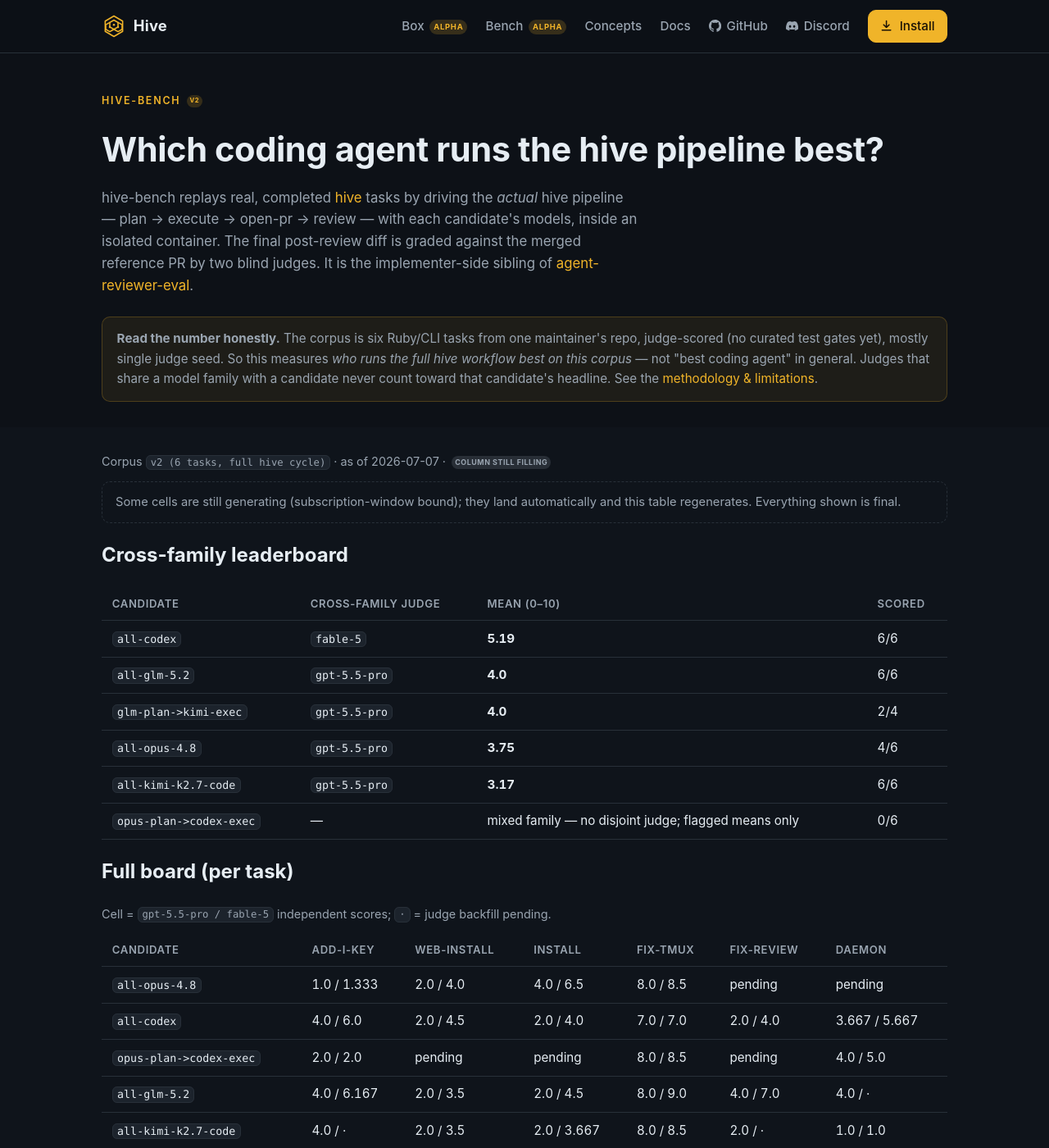
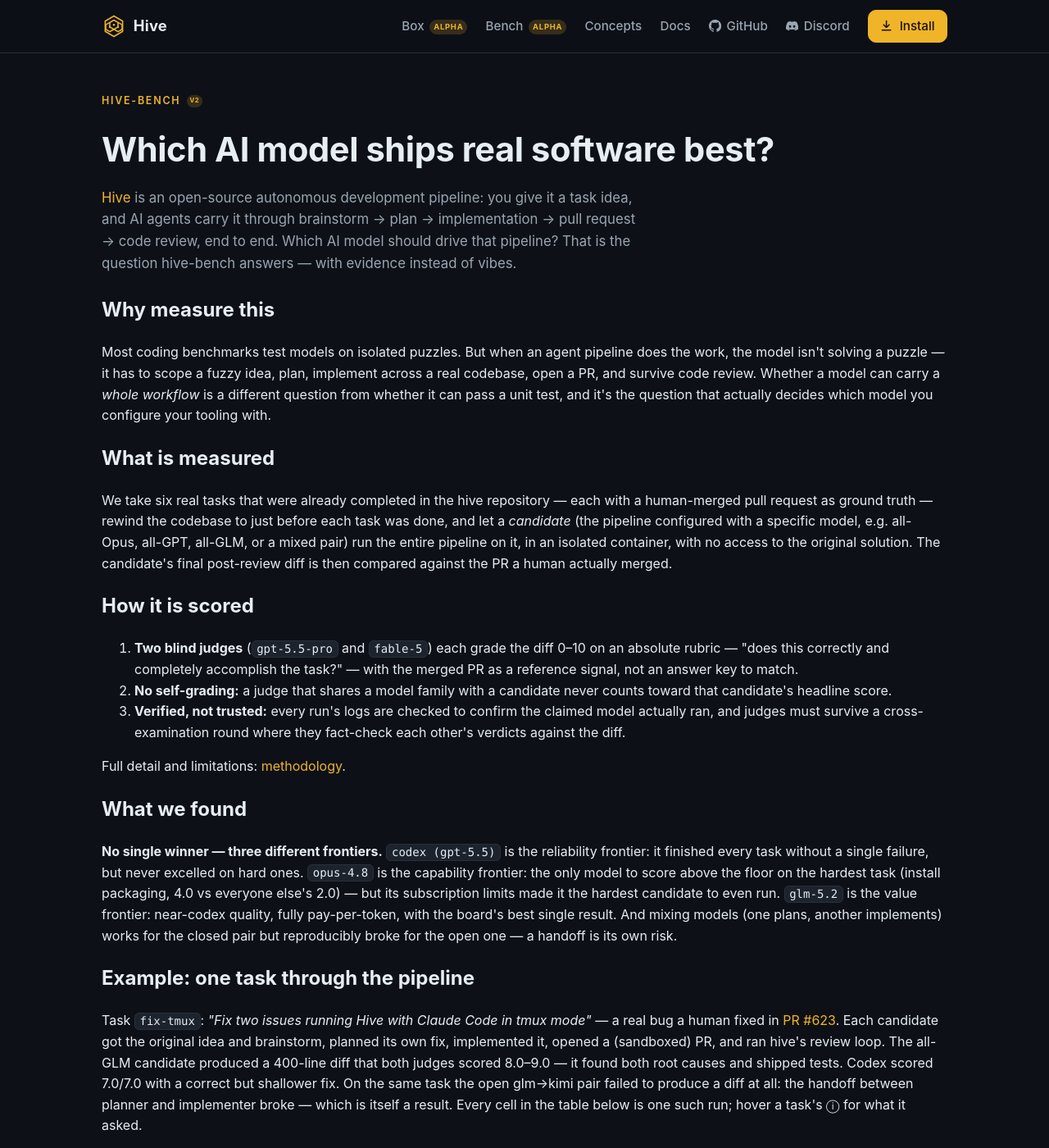
Before and after one commit to ivankuznetsov/hive-site, a Jekyll site: the page built from bench/index.md, in a window 1280 px wide and 1400 px high. Shown: the whole window at 82% size. Built offline with Jekyll 4.4.1, drawn with Linux system fonts in a browser that asks for light colours; some of the changed text lies outside the part shown.

Commit message:
bench: zero-context narrative — why/what/how/results, task ⓘ tooltips, worked example
- about.html rewritten for readers who know neither hive nor hive-bench:
  why measure whole-pipeline performance, what a candidate/cell is, how
  scoring stays honest (blind dual judges, no self-grading, verified
  models), the three-frontiers result summary, and one task walked
  through the pipeline end to end (fix-tmux, with real scores).
- per-task ⓘ hover tooltips on the matrix + a task legend with each
  task's description, type, and merged reference PR link
  (task_meta now ships in _data/bench.json).

Co-Authored-By: Claude Fable 5 <noreply@anthropic.com>

```diff
--- a/_includes/bench/about.html
+++ b/_includes/bench/about.html
@@ -1,24 +1,81 @@
 <section class="bench-intro">
   <div class="wrap">
     <p class="eyebrow">hive-bench <span class="badge-alpha">v2</span></p>
-    <h1 class="bench-title">Which coding agent runs the hive pipeline best?</h1>
+    <h1 class="bench-title">Which AI model ships real software best?</h1>
     <p class="section-lead">
-      hive-bench replays real, completed <a href="https://github.com/ivankuznetsov/hive">hive</a>
-      tasks by driving the <em>actual</em> hive pipeline — plan &rarr; execute
-      &rarr; open-pr &rarr; review — with each candidate's models, inside an
-      isolated container. The final post-review diff is graded against the
-      merged reference PR by two blind judges. It is the implementer-side
-      sibling of
-      <a href="https://github.com/ivankuznetsov/agent-reviewer-eval">agent-reviewer-eval</a>.
+      <a href="https://github.com/ivankuznetsov/hive">Hive</a> is an open-source
+      autonomous development pipeline: you give it a task idea, and AI agents
+      carry it through brainstorm &rarr; plan &rarr; implementation &rarr; pull
+      request &rarr; code review, end to end. Which AI model should drive that
+      pipeline? That is the question hive-bench answers — with evidence instead
+      of vibes.
     </p>
-    <p class="bench-claim">
-      <strong>Read the number honestly.</strong> The corpus is six Ruby/CLI
-      tasks from one maintainer's repo, judge-scored (no curated test gates
-      yet), mostly single judge seed. So this measures <em>who runs the full
-      hive workflow best on this corpus</em> — not "best coding agent" in
-      general. Judges that share a model family with a candidate never count
-      toward that candidate's headline. See the
-      <a href="{{ '/bench/methodology/' | relative_url }}">methodology &amp; limitations</a>.
+
+    <h2>Why measure this</h2>
+    <p>
+      Most coding benchmarks test models on isolated puzzles. But when an agent
+      pipeline does the work, the model isn't solving a puzzle — it has to scope
+      a fuzzy idea, plan, implement across a real codebase, open a PR, and
+      survive code review. Whether a model can carry a <em>whole workflow</em>
+      is a different question from whether it can pass a unit test, and it's the
+      question that actually decides which model you configure your tooling
+      with.
+    </p>
+
+    <h2>What is measured</h2>
+    <p>
+      We take six real tasks that were already completed in the hive repository
+      — each with a human-merged pull request as ground truth — rewind the
+      codebase to just before each task was done, and let a <em>candidate</em>
+      (the pipeline configured with a specific model, e.g. all-Opus, all-GPT,
+      all-GLM, or a mixed pair) run the entire pipeline on it, in an isolated
+      container, with no access to the original solution. The candidate's final
+      post-review diff is then compared against the PR a human actually merged.
+    </p>
+
+    <h2>How it is scored</h2>
+    <ol class="bench-steps">
+      <li><strong>Two blind judges</strong> (<code>gpt-5.5-pro</code> and
+        <code>fable-5</code>) each grade the diff 0–10 on an absolute rubric —
+        "does this correctly and completely accomplish the task?" — with the
+        merged PR as a reference signal, not an answer key to match.</li>
+      <li><strong>No self-grading:</strong> a judge that shares a model family
+        with a candidate never counts toward that candidate's headline score.</li>
+      <li><strong>Verified, not trusted:</strong> every run's logs are checked
+        to confirm the claimed model actually ran, and judges must survive a
+        cross-examination round where they fact-check each other's verdicts
+        against the diff.</li>
+    </ol>
+    <p>Full detail and limitations:
+      <a href="{{ '/bench/methodology/' | relative_url }}">methodology</a>.</p>
+
+    <h2>What we found</h2>
+    <p>
+      <strong>No single winner — three different frontiers.</strong>
+      <code>codex (gpt-5.5)</code> is the reliability frontier: it finished
+      every task without a single failure, but never excelled on hard ones.
+      <code>opus-4.8</code> is the capability frontier: the only model to score
+      above the floor on the hardest task (install packaging, 4.0 vs everyone
+      else's 2.0) — but its subscription limits made it the hardest candidate
+      to even run. <code>glm-5.2</code> is the value frontier: near-codex
+      quality, fully pay-per-token, with the board's best single result. And
+      mixing models (one plans, another implements) works for the closed pair
+      but reproducibly broke for the open one — a handoff is its own risk.
+    </p>
+
+    <h2>Example: one task through the pipeline</h2>
+    <p class="bench-example">
+      Task <code>fix-tmux</code>: <em>"Fix two issues running Hive with Claude
+      Code in tmux mode"</em> — a real bug a human fixed in
+      <a href="https://github.com/ivankuznetsov/hive/pull/623">PR&nbsp;#623</a>.
+      Each candidate got the original idea and brainstorm, planned its own fix,
+      implemented it, opened a (sandboxed) PR, and ran hive's review loop.
+      The all-GLM candidate produced a 400-line diff that both judges scored
+      8.0–9.0 — it found both root causes and shipped tests. Codex scored
+      7.0/7.0 with a correct but shallower fix. On the same task the open
+      glm&rarr;kimi pair failed to produce a diff at all: the handoff between
+      planner and implementer broke — which is itself a result. Every cell in
+      the table below is one such run; hover a task's ⓘ for what it asked.
     </p>
   </div>
 </section>
--- a/_includes/bench/leaderboard.html
+++ b/_includes/bench/leaderboard.html
@@ -36,12 +36,12 @@
     </table>
 
     <h2>Full board (per task)</h2>
-    <p class="bench-meta">Cell = <code>gpt-5.5-pro / fable-5</code> independent scores; <code>·</code> = judge backfill pending.</p>
+    <p class="bench-meta">Cell = <code>gpt-5.5-pro / fable-5</code> independent scores; <code>·</code> = judge backfill pending. Hover a task's <span class="bench-info">ⓘ</span> for its description.</p>
     <table class="bench-table bench-matrix">
       <thead>
         <tr>
           <th scope="col">Candidate</th>
-          {% for t in b.tasks %}<th scope="col">{{ t }}</th>{% endfor %}
+          {% for t in b.tasks %}{% assign m = b.task_meta[t] %}<th scope="col">{{ t }}&nbsp;<span class="bench-info" title="{{ m.desc | escape }}">ⓘ</span></th>{% endfor %}
         </tr>
       </thead>
       <tbody>
@@ -54,6 +54,15 @@
       </tbody>
     </table>
 
+    <h2>The tasks</h2>
+    <p class="bench-meta">Each is a real, completed hive task; the candidate's diff is judged against the merged reference PR.</p>
+    <ul class="bench-tasks">
+      {% for entry in b.task_meta %}{% assign m = entry[1] %}
+        <li><code>{{ entry[0] }}</code> <span class="bench-type">{{ m.type }}</span> — {{ m.desc }}
+          <a href="{{ m.pr }}">reference&nbsp;PR</a></li>
+      {% endfor %}
+    </ul>
+
     <ul class="bench-foot">
       {% for n in b.notes %}<li>{{ n }}</li>{% endfor %}
       <li>Machine-readable results:
```
Also changed, not shown: _data/bench.json (+32 -0 lines).
